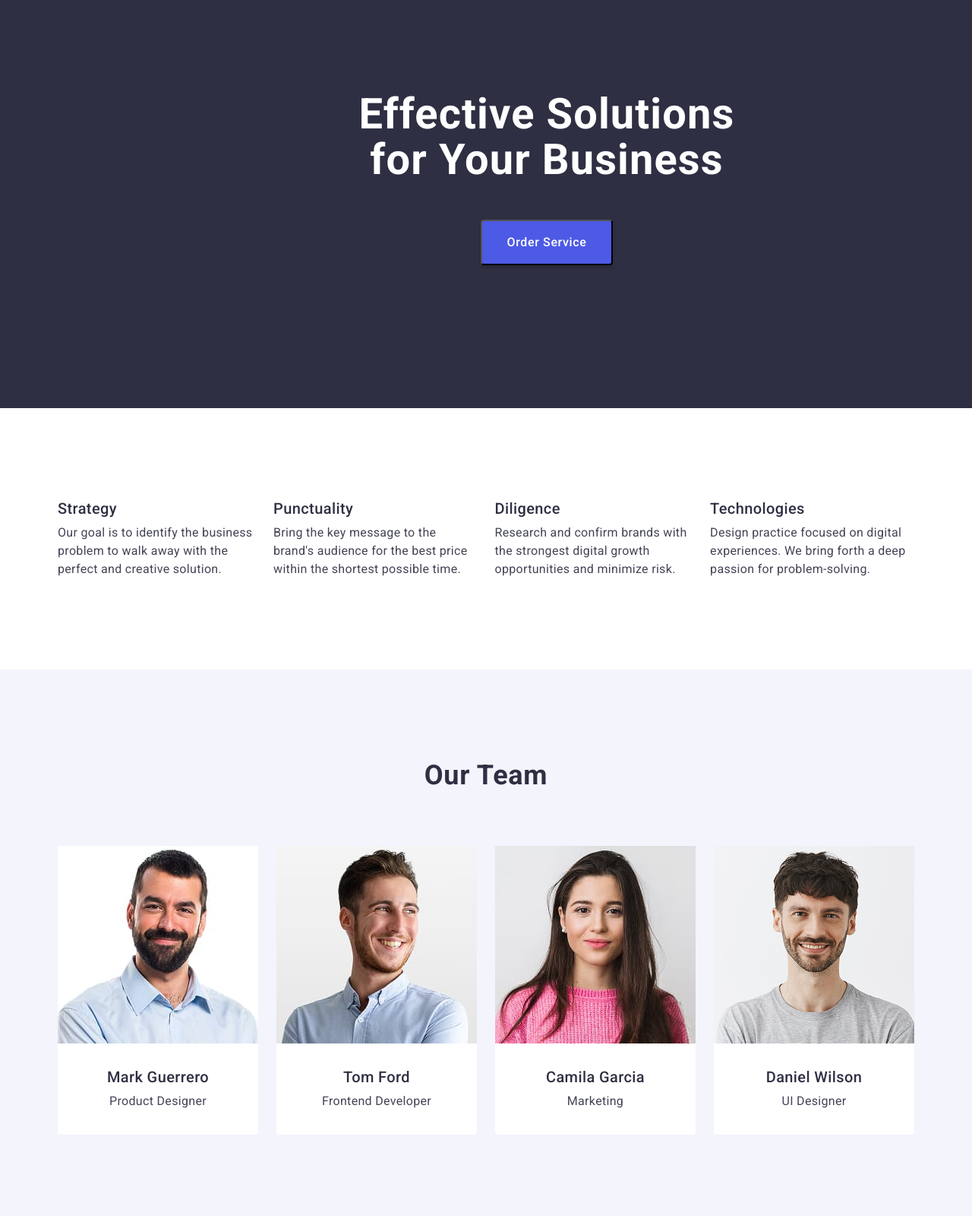
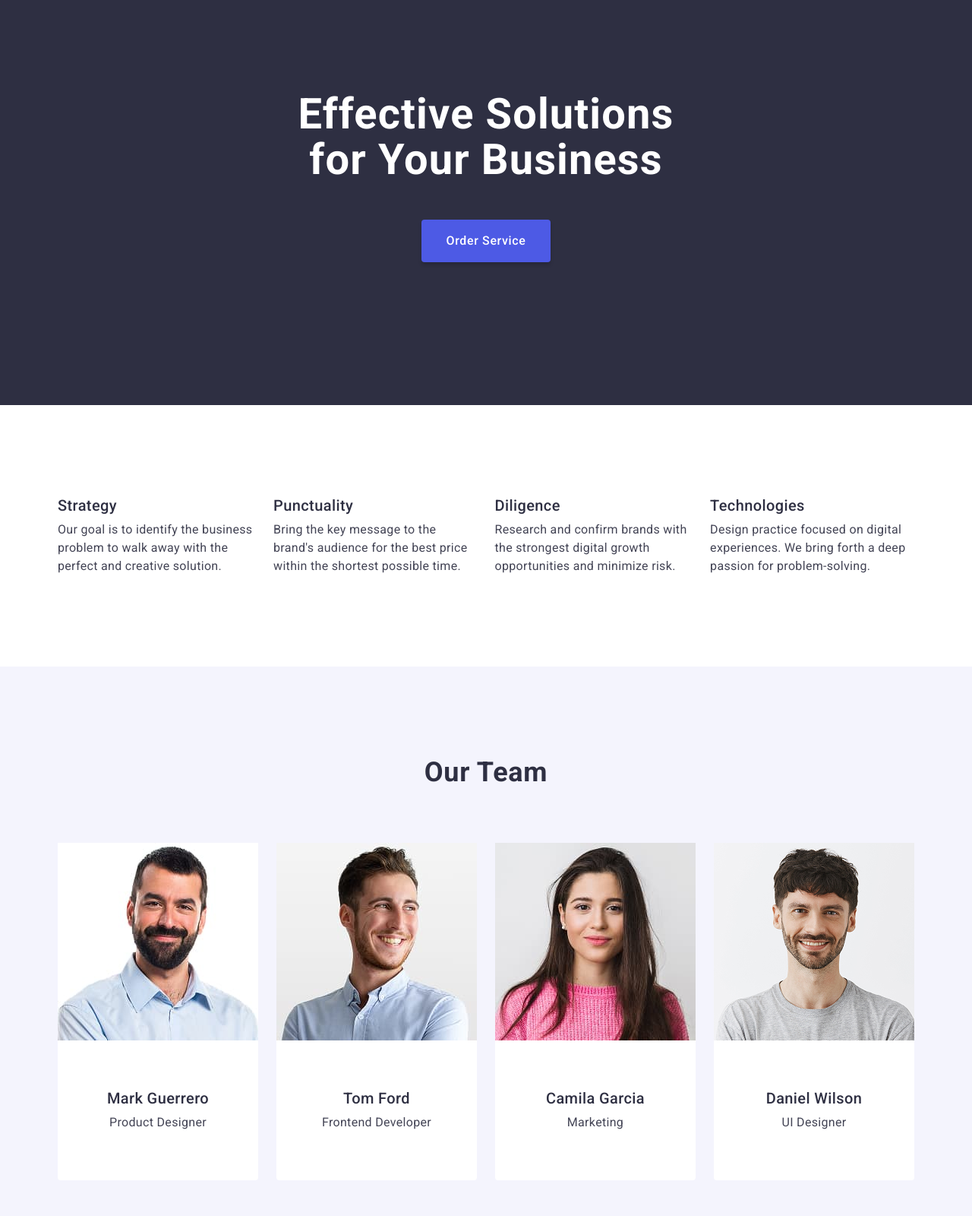
Before and after one commit to OleksandraZakovorotna/goit-markup-hw-03, a plain HTML site: page index.html in a window 1280 px wide. Shown: the part 140-1740 px from the top of the page at 76% size. Drawn offline with nearby package versions, Linux system fonts and the light colour scheme.

Commit message:
changes in page layout and styles

```diff
--- a/css/style.css
+++ b/css/style.css
@@ -121,23 +121,19 @@ img {
     padding-bottom: 48px;
     margin-right: auto;
     margin-left: auto;
+    max-width: 496px
 }
 
 
 .hero {
     background-color: #2e2f42;
-    padding: 188px 472px;
-}
-
-.hero-container {
-    width: 496px;
-    margin: 0 auto;
+    padding: 188px 0 188px;
 }
 
 .button {
     display: block;
     min-width: 169px;
-    min-height: 56px;
+    height: 56px;
     padding: 16px 32px;
     background-color: #4d5ae5;
     color: #fff;
@@ -149,7 +145,7 @@ img {
     border-radius: 4px;
     box-shadow: 0 4px 4px 0 rgba(0, 0, 0, 0.15);
     margin: 0 auto;
-
+    border: none
 }
 
 .button:hover,
@@ -159,6 +155,20 @@ img {
 
 .page-info {
     background-color: #fff;
+    padding: 120px 0 120px;
+}
+
+.visually-hidden {
+    position: absolute;
+    width: 1px;
+    height: 1px;
+    margin: -1px;
+    border: 0;
+    padding: 0;
+    white-space: nowrap;
+    clip-path: inset(100%);
+    clip: rect(0, 0, 0, 0);
+    overflow: hidden;
 }
 
 .info-title {
@@ -174,11 +184,10 @@ img {
     display: flex;
     align-items: center;
     gap: 24px;
-    padding: 120px 0;
 }
 
 .info-item {
-    width: calc(100% -(24px *3))/4
+    width calc((100% - 3 * 24px) / 4)
 }
 
 .info-text {
@@ -189,6 +198,11 @@ img {
     color: #434455;
 }
 
+.page-team {
+    background-color: #f4f4fd;
+    padding: 120px 0 120px
+}
+
 .team-header {
     font-weight: 700;
     font-size: 36px;
@@ -197,17 +211,22 @@ img {
     text-align: center;
     color: #2e2f42;
     text-transform: capitalize;
-    padding-top: 120px;
     margin-bottom: 72px;
+}
+
+.team-container {
+    background-color: #FFFFFF;
+    border-radius: 0 0 4px 4px;
+    padding: 32px 0;
 }
 
 .team-list {
     display: flex;
     gap: 24px;
-    padding-bottom: 120px;
 }
 
 .team-title {
+    text-align: center;
     font-weight: 500;
     font-size: 20px;
     line-height: 1.2;
@@ -232,10 +251,6 @@ img {
     padding: 0px 0px 32px;
 }
 
-.page-team {
-    background-color: #f4f4fd;
-}
-
 .page-portfolio {
     font-size: 36px;
     line-height: 1.11;
@@ -243,7 +258,7 @@ img {
     text-align: center;
     color: #2e2f42;
     text-transform: capitalize;
-    padding-top: 120px;
+    padding: 120px 0 120px 0;
 }
 
 .portfolio-header {
@@ -261,7 +276,6 @@ img {
     display: flex;
     flex-wrap: wrap;
     gap: 48px 24px;
-    padding-bottom: 120px;
 }
 
 .portfolio-title {
@@ -290,14 +304,17 @@ border-bottom: 1px solid #e7e9fc;
 
 .page-footer {
     background-color: #2e2f42;
+    padding: 100px 0 100px
 }
 
 .footer-container {
-padding: 100px 1020px 100px 15px;
+
 }
 
 .footer-logo .logo-part {
     color: #f4f4fd;
+    display: inline-block;
+    margin-bottom: 16px;
 }
 
 .footer-text {
@@ -306,5 +323,4 @@ padding: 100px 1020px 100px 15px;
     line-height: 1.5;
     letter-spacing: 0.02em;
     width: 264px;
-    margin-top: 16px;
 }
--- a/index.html
+++ b/index.html
@@ -55,7 +55,7 @@
     </header>
     <main>
       <section class="hero">
-        <div class="hero-container">
+        <div class="container">
           <h1 class="hero-title">Effective Solutions for Your Business</h1>
           <button type="button" class="button">Order Service</button>
         </div>
@@ -107,8 +107,10 @@
                 width="264"
                 height="260"
               />
+              <div class="team-container">
                 <h3 class="team-title">Mark Guerrero</h3>
                 <p class="team-text">Product Designer</p>
+              </div>
             </li>
             <li class="team-item">
               <img
@@ -118,8 +120,10 @@
                 width="264"
                 height="260"
               />
+              <div class="team-container">
                 <h3 class="team-title">Tom Ford</h3>
                 <p class="team-text">Frontend Developer</p>
+              </div>
             </li>
             <li class="team-item">
               <img
@@ -129,8 +133,10 @@
                 width="264"
                 height="260"
               />
+              <div class="team-container">
                 <h3 class="team-title">Camila Garcia</h3>
                 <p class="team-text">Marketing</p>
+              </div>
             </li>
             <li class="team-item">
               <img
@@ -140,8 +146,10 @@
                 width="264"
                 height="260"
               />
+              <div class="team-container">
                 <h3 class="team-title">Daniel Wilson</h3>
                 <p class="team-text">UI Designer</p>
+              </div>
             </li>
           </ul>
         </div>
```
Lines whose indentation alone changed are shown as unchanged.
